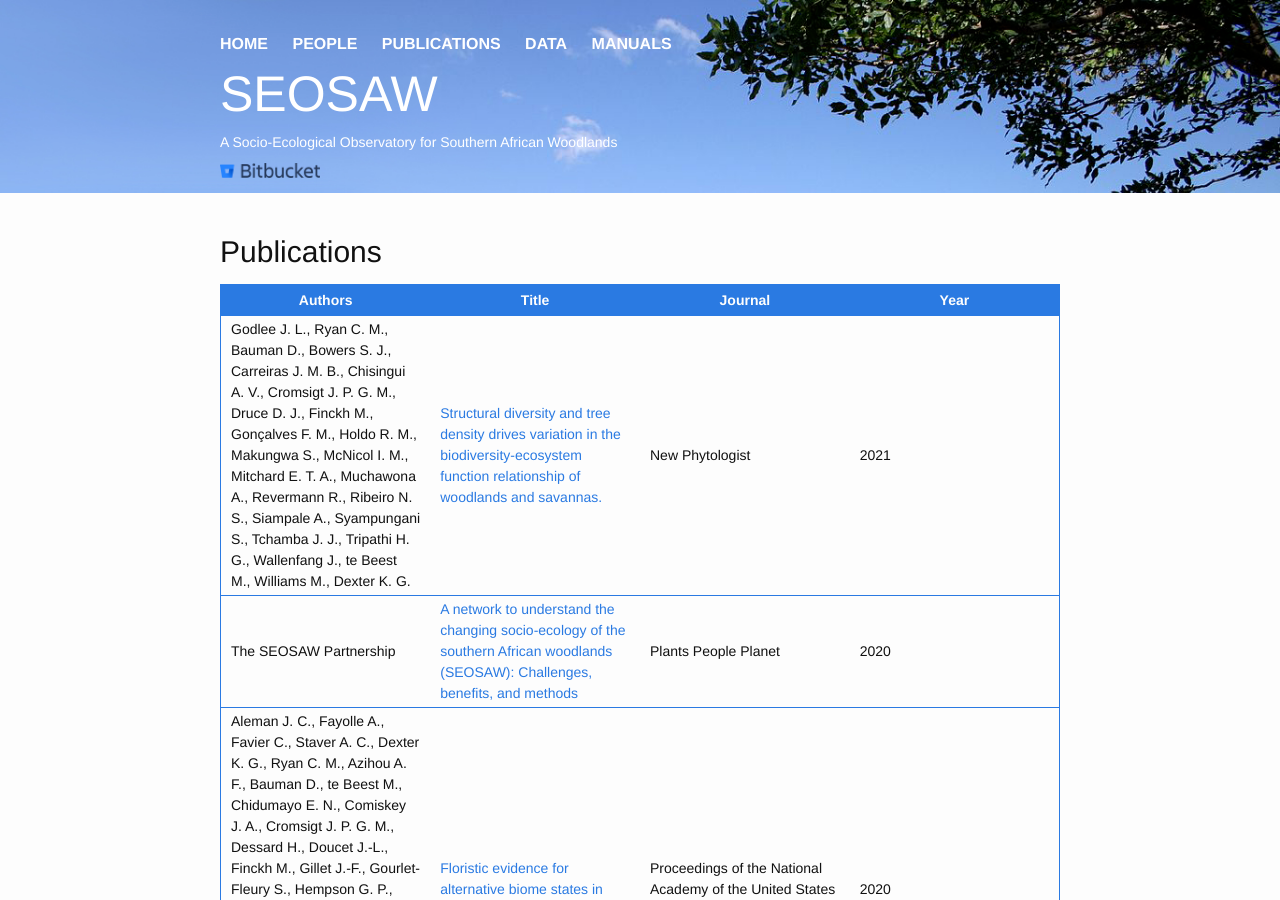
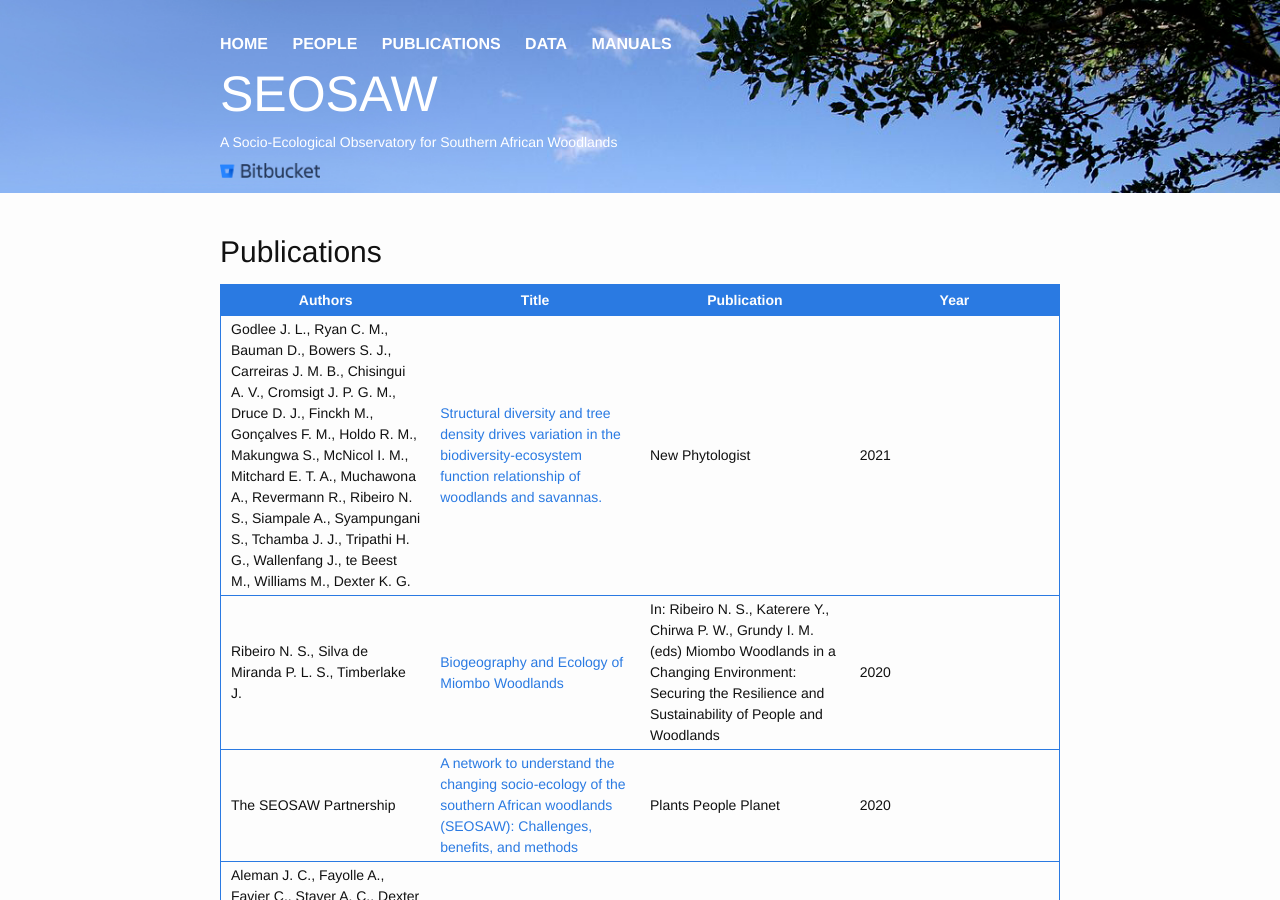
Before and after one commit to seosaw/seosaw.github.io, a Jekyll site: the page built from publications.md, in a window 1280 px wide and 900 px high. Built offline with Jekyll 4.4.1, drawn with Linux system fonts in a browser that asks for light colours; nearby versions of some CDN libraries; our own code applies the rules of GitHub Pages for plain Markdown files.

Commit message:
Added chapter

```diff
--- a/publications.md
+++ b/publications.md
@@ -10,7 +10,7 @@ layout: default
     	 <tr id='tableHeader'>
    	 	 <th>Authors</th>
    	 	 <th>Title</th>
-   	 	 <th>Journal</th>
+   	 	 <th>Publication</th>
    	 	 <th>Year</th>
     	 </tr>
     </thead>
@@ -20,6 +20,12 @@ layout: default
      <td><a href="https://doi.org/10.1111/nph.17639" target="_blank">Structural diversity and tree density drives variation in the biodiversity-ecosystem function relationship of woodlands and savannas.</a></td>
      <td>New Phytologist</td>
      <td>2021</td>
+    </tr>
+    <tr>
+     <td>Ribeiro N. S., Silva de Miranda P. L. S., Timberlake J.</td>
+     <td><a href="https://doi.org/10.1007/978-3-030-50104-4_2" target="_blank">Biogeography and Ecology of Miombo Woodlands</a></td>
+     <td>In: Ribeiro N. S., Katerere Y., Chirwa P. W., Grundy I. M. (eds) Miombo Woodlands in a Changing Environment: Securing the Resilience and Sustainability of People and Woodlands</td>
+     <td>2020</td>
     </tr>
     <tr>
    	 <td>The SEOSAW Partnership</td>
```
